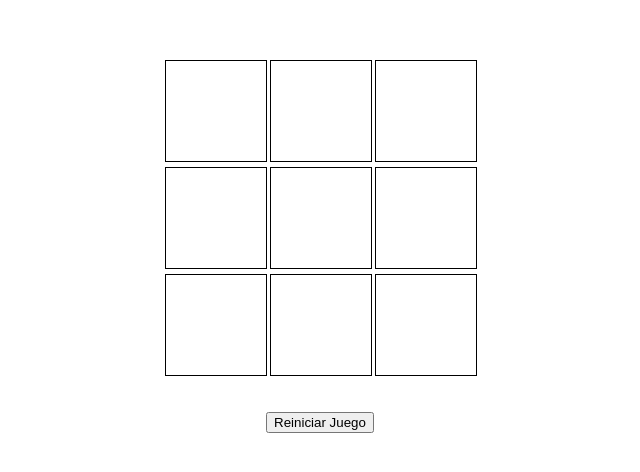
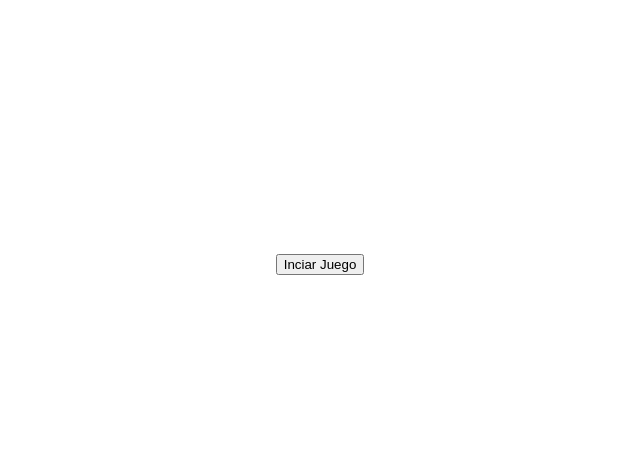
Before and after one commit to cstgar/tictactoe, an Angular app: page / in a window 1280 px wide. Shown: the part 144-616 px from the top of the page, without its empty margins (320-960 px from the left). Built offline with nearby package versions, Linux system fonts and the light colour scheme.

Commit message:
adding home page

```diff
--- a/src/app/app.component.html
+++ b/src/app/app.component.html
@@ -1,3 +1 @@
-<div>
-    <app-tablero></app-tablero>
-</div>
+<router-outlet></router-outlet>
--- a/src/app/app.routes.ts
+++ b/src/app/app.routes.ts
@@ -1,3 +1,15 @@
 import { Routes } from '@angular/router';
+import { HomeComponent } from './home/home.component';
+import { TableroComponent } from './tablero/tablero.component';
 
-export const routes: Routes = [];
+export const routes: Routes = [
+    {
+        //string en vacio para poder dejar el componente como la ruta principal
+        path: '',
+        component: HomeComponent
+    },
+    {
+        path: 'partida',
+        component: TableroComponent
+    }
+];
--- /dev/null
+++ b/src/app/home/home.component.css
@@ -0,0 +1,6 @@
+.home {
+    display: flex;
+    justify-content: center;
+    align-items: center;
+    height: 100vh;
+}
--- /dev/null
+++ b/src/app/home/home.component.html
@@ -0,0 +1,3 @@
+<div class="home">
+    <button (click)="iniciarJuego()">Inciar Juego</button>
+</div>
--- /dev/null
+++ b/src/app/home/home.component.ts
@@ -0,0 +1,18 @@
+import { Component } from '@angular/core';
+import { Router } from '@angular/router';
+
+@Component({
+  selector: 'app-home',
+  standalone: true,
+  imports: [],
+  templateUrl: './home.component.html',
+  styleUrl: './home.component.css'
+})
+export class HomeComponent {
+
+  constructor(private router: Router) {}
+
+  iniciarJuego () {
+    this.router.navigate(['./partida']);
+  }
+}
```
Also changed, not shown: 1 other file (tests, documents, lock files or other folders).
